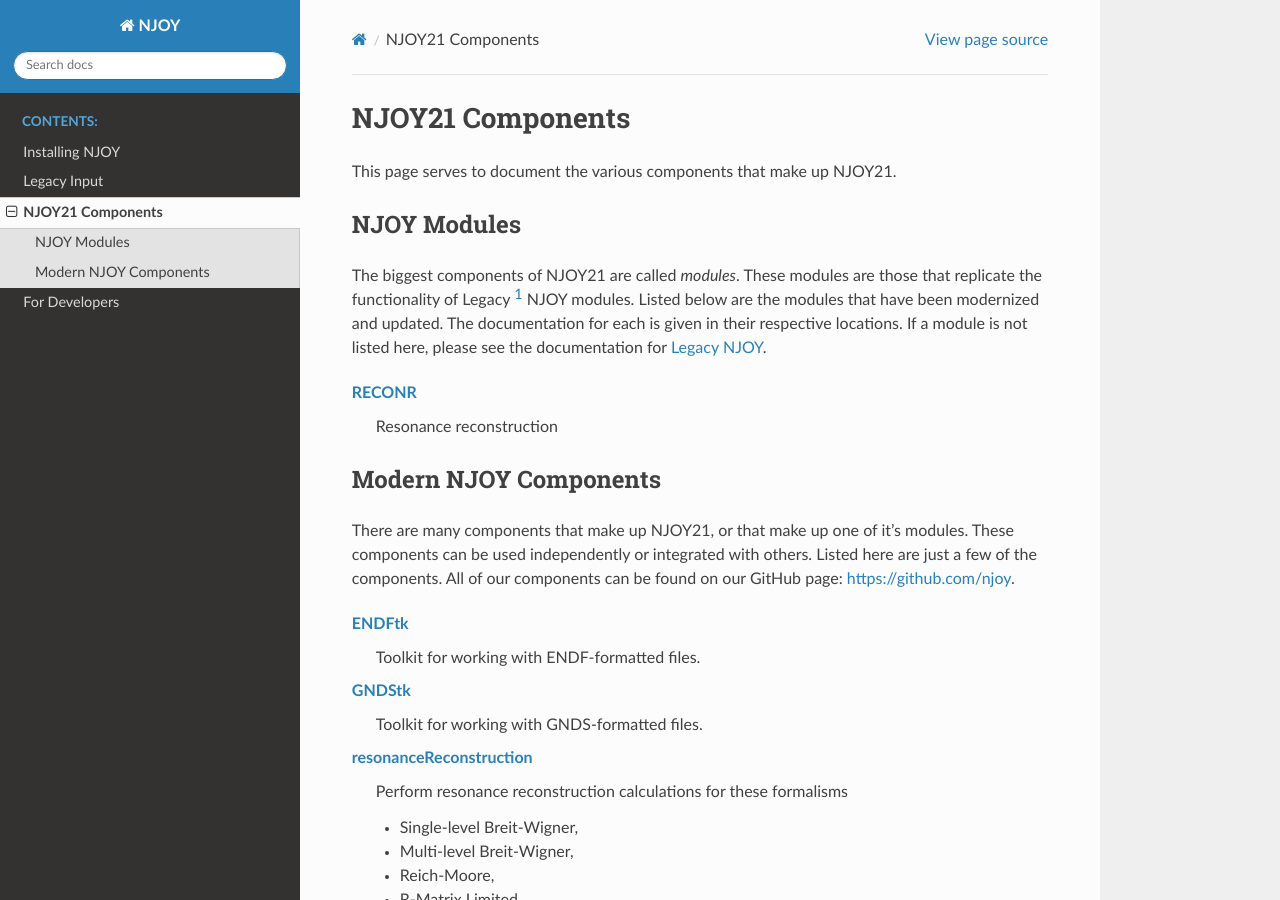
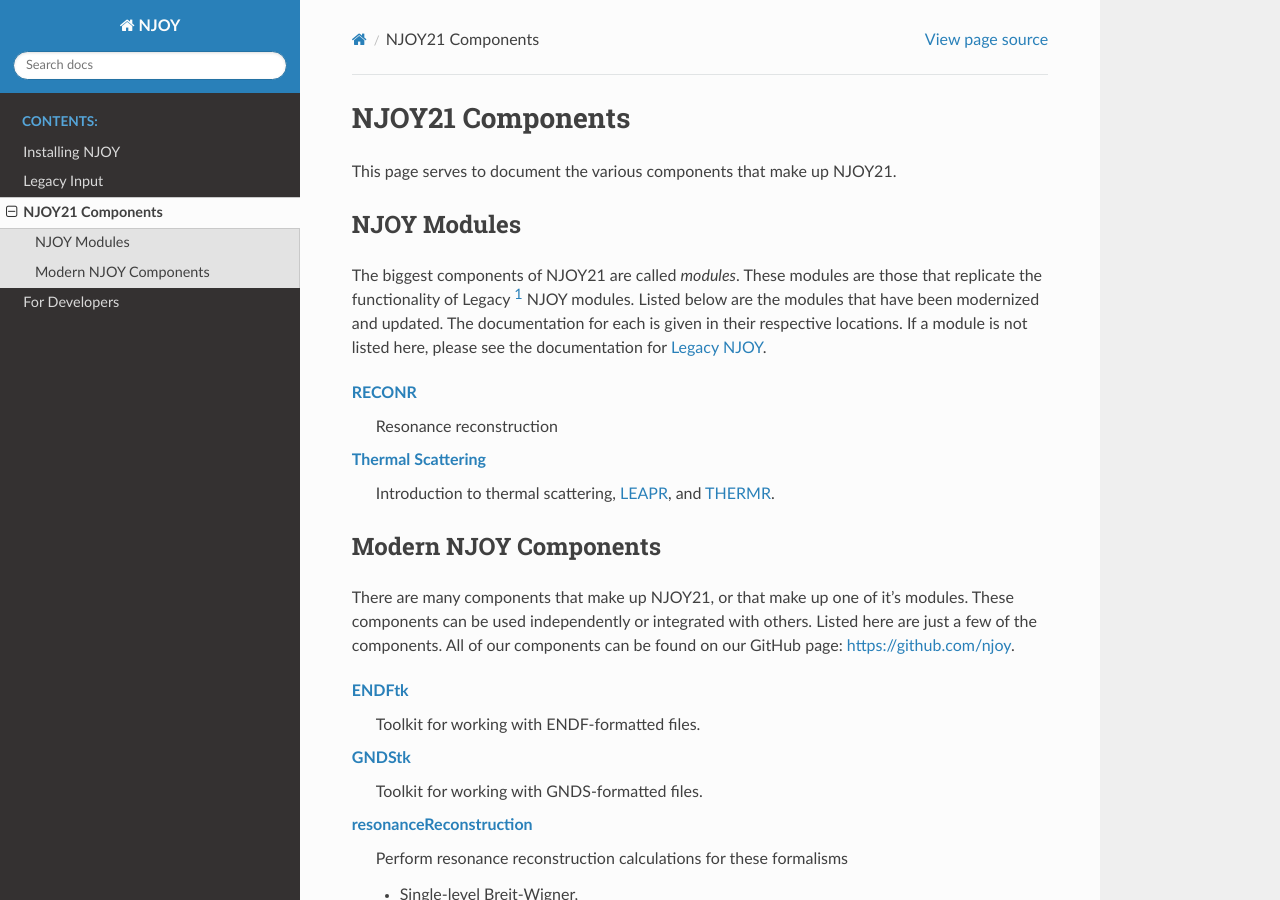
Before and after one commit to njoy/docs, a Sphinx documentation site: the page built from docs/components.rst, in a window 1280 px wide and 900 px high. Built offline with Sphinx 7.4.7 and the Read the Docs theme 2.0.0, drawn with Linux system fonts in a browser that asks for light colours.

Commit message:
Adding link to thermal scattering documentation.

```diff
--- a/docs/components.rst
+++ b/docs/components.rst
@@ -8,6 +8,8 @@ The biggest components of NJOY21 are called *modules*. These modules are those t
 
 `RECONR <https://docs.njoy21.io/projects/RECONR>`_
    Resonance reconstruction
+`Thermal Scattering <https://docs.njoy21.io/projects/thermalScattering>`_
+   Introduction to thermal scattering, `LEAPR <https://docs.njoy21.io/projects/thermalScattering/en/latest/LEAPR/index.html>`_, and `THERMR <https://docs.njoy21.io/projects/thermalScattering/en/latest/THERMR/index.html>`_.
 
 Modern NJOY Components
 ----------------------
```
